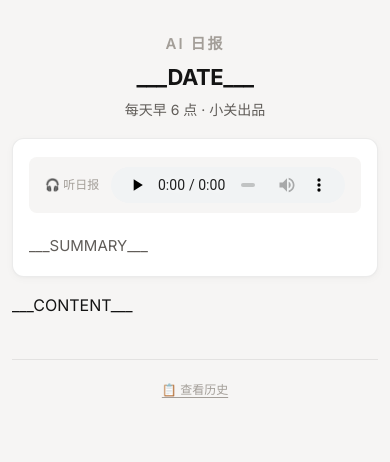
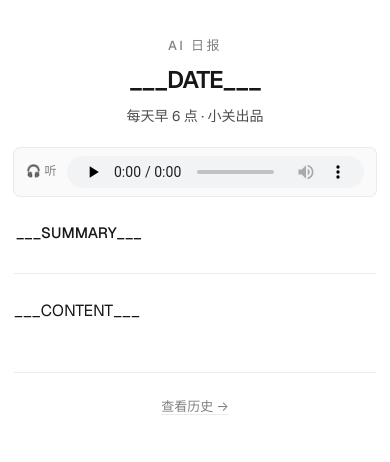
Before and after one commit to guancn/daily-ai, a plain HTML site: page template.html in a window 390 px wide. Drawn offline with nearby package versions, Linux system fonts and the light colour scheme.

Commit message:
💄 Vercel 风格重设计：黑白极简、Geist 字体、shadow-border

```diff
--- a/template.html
+++ b/template.html
@@ -4,114 +4,105 @@
 <meta charset="UTF-8">
 <meta name="viewport" content="width=device-width, initial-scale=1.0">
 <title>AI日报 · ___DATE___</title>
-<link href="https://fonts.googleapis.com/css2?family=Inter:wght@400;500;600;700&display=swap" rel="stylesheet">
+<link href="https://fonts.googleapis.com/css2?family=Geist:wght@400;500;600&family=Geist+Mono:wght@400;500&display=swap" rel="stylesheet">
 <style>
 :root {
-  --warm-bg: #f6f5f4;
-  --white: #ffffff;
-  --text: rgba(0,0,0,.92);
-  --text-secondary: #615d59;
-  --text-muted: #a39e98;
-  --blue: #0075de;
-  --border: rgba(0,0,0,.08);
-  --radius: 12px;
-  --shadow: rgba(0,0,0,.03) 0px 2px 8px, rgba(0,0,0,.02) 0px 1px 3px;
+  --bg: #ffffff;
+  --black: #171717;
+  --gray-600: #4d4d4d;
+  --gray-400: #808080;
+  --gray-100: #ebebeb;
+  --gray-50: #fafafa;
+  --blue: #0072f5;
+  --shadow-border: rgba(0,0,0,.08) 0px 0px 0px 1px;
+  --shadow-card: rgba(0,0,0,.08) 0px 0px 0px 1px, rgba(0,0,0,.04) 0px 2px 2px, #fafafa 0px 0px 0px 1px;
+  --radius: 8px;
 }
 * { margin: 0; padding: 0; box-sizing: border-box; }
 body {
-  font-family: 'Inter', system-ui, -apple-system, sans-serif;
-  background: var(--warm-bg);
-  color: var(--text);
+  font-family: 'Geist', system-ui, -apple-system, sans-serif;
+  background: var(--bg);
+  color: var(--black);
   line-height: 1.6;
   -webkit-font-smoothing: antialiased;
 }
 
-/* 顶栏 */
 .header {
-  max-width: 700px;
+  max-width: 680px;
   margin: 0 auto;
-  padding: 48px 24px 0;
+  padding: 56px 24px 0;
   text-align: center;
 }
 .header h1 {
-  font-size: 15px;
-  font-weight: 600;
-  letter-spacing: 2px;
+  font-size: 13px;
+  font-weight: 500;
+  letter-spacing: 2.5px;
   text-transform: uppercase;
-  color: var(--text-muted);
+  color: var(--gray-400);
 }
 .header .date {
-  font-size: 28px;
-  font-weight: 700;
+  font-size: 32px;
+  font-weight: 600;
+  letter-spacing: -1.28px;
   margin-top: 4px;
-  letter-spacing: -.4px;
+  color: var(--black);
 }
 .header .sub {
   font-size: 14px;
-  color: var(--text-secondary);
-  margin-top: 4px;
+  color: var(--gray-600);
+  margin-top: 6px;
+  font-weight: 400;
 }
 
-/* 核心容器 */
-.container {
-  max-width: 640px;
-  margin: 0 auto;
-  padding: 24px 20px 60px;
-}
+.container { max-width: 620px; margin: 0 auto; padding: 28px 20px 60px; }
 
-/* 卡片 */
-.card {
-  background: var(--white);
-  border-radius: var(--radius);
-  padding: 24px 28px;
-  margin-bottom: 16px;
-  box-shadow: var(--shadow);
-  border: 1px solid var(--border);
-}
-
-/* 今日结论 */
-.summary {
-  font-size: 15px;
-  line-height: 1.7;
-  color: var(--text-secondary);
-}
-.summary strong {
-  color: var(--text);
-  font-weight: 600;
-}
-
-/* 音频播放器 — 紧凑、不抢眼 */
+/* 音频播放器 — 极简 */
 .audio-wrap {
   display: flex;
   align-items: center;
-  gap: 12px;
-  padding: 10px 16px;
-  background: var(--warm-bg);
-  border-radius: 8px;
-  font-size: 13px;
-  color: var(--text-secondary);
-  margin-bottom: 20px;
+  gap: 10px;
+  margin-bottom: 24px;
+  padding: 8px 12px;
+  background: var(--gray-50);
+  border-radius: 6px;
+  box-shadow: var(--shadow-border);
+}
+.audio-wrap .label {
+  font-size: 12px;
+  font-weight: 500;
+  color: var(--gray-400);
+  white-space: nowrap;
+  letter-spacing: .3px;
+  text-transform: uppercase;
 }
 .audio-wrap audio {
   flex: 1;
   min-width: 0;
-  height: 36px;
-  border-radius: 6px;
+  height: 32px;
+  border-radius: 4px;
 }
-.audio-wrap .label {
-  white-space: nowrap;
-  font-size: 12px;
-  color: var(--text-muted);
+
+/* 今日焦点 — 一句话 */
+.focus {
+  font-size: 15px;
+  line-height: 1.7;
+  color: var(--gray-600);
+  margin-bottom: 28px;
+  padding: 0 2px;
 }
+.focus strong { color: var(--black); font-weight: 500; }
+
+/* 分割线 */
+.divider { border: none; border-top: 1px solid var(--gray-100); margin: 24px 0; }
 
 /* 章节标题 */
 .section-title {
-  font-size: 17px;
-  font-weight: 600;
-  color: var(--text);
-  margin: 28px 0 12px;
-  padding: 0 4px;
-  letter-spacing: -.2px;
+  font-size: 13px;
+  font-weight: 500;
+  letter-spacing: .3px;
+  text-transform: uppercase;
+  color: var(--gray-400);
+  margin-bottom: 16px;
 }
 
 /* TOP 10 列表 */
@@ -120,112 +111,101 @@ body {
   display: flex;
   gap: 14px;
   padding: 14px 0;
-  border-bottom: 1px solid var(--border);
+  border-bottom: 1px solid var(--gray-100);
 }
 .item:last-child { border-bottom: none; }
 .item .rank {
-  font-size: 14px;
-  font-weight: 600;
-  color: var(--text-muted);
-  min-width: 24px;
+  font-size: 13px;
+  font-weight: 500;
+  color: var(--gray-400);
+  min-width: 22px;
   text-align: right;
   line-height: 1.5;
 }
 .item .body { flex: 1; min-width: 0; }
 .item .name {
   font-size: 15px;
-  font-weight: 600;
-  color: var(--text);
-  line-height: 1.4;
+  font-weight: 500;
+  color: var(--black);
+  letter-spacing: -.3px;
 }
 .item .desc {
   font-size: 14px;
-  color: var(--text-secondary);
-  margin-top: 2px;
+  color: var(--gray-600);
+  margin-top: 1px;
   line-height: 1.5;
 }
 .item .opp {
   font-size: 13px;
   color: var(--blue);
-  margin-top: 4px;
+  margin-top: 3px;
   font-weight: 500;
 }
 
 /* 市场脉搏 */
-.pulse-wrap {
+.pulse-tags {
   display: flex;
   flex-wrap: wrap;
   gap: 6px;
   margin-bottom: 10px;
 }
 .pulse-tag {
-  display: inline-block;
   font-size: 12px;
   padding: 2px 10px;
   border-radius: 999px;
   font-weight: 500;
-  background: #f0eeed;
-  color: var(--text-secondary);
+  background: var(--gray-50);
+  color: var(--gray-600);
+  box-shadow: var(--shadow-border);
 }
-.pulse-text {
+.pulse-body {
   font-size: 14px;
-  color: var(--text-secondary);
+  color: var(--gray-600);
   line-height: 1.7;
 }
 
 /* 深度延伸 */
 .deep-item {
   padding: 14px 0;
-  border-bottom: 1px solid var(--border);
+  border-bottom: 1px solid var(--gray-100);
 }
 .deep-item:last-child { border-bottom: none; }
 .deep-item h3 {
   font-size: 14px;
-  font-weight: 600;
-  color: var(--text);
-  margin-bottom: 4px;
+  font-weight: 500;
+  color: var(--black);
+  margin-bottom: 3px;
 }
 .deep-item p, .deep-item li {
   font-size: 14px;
-  color: var(--text-secondary);
+  color: var(--gray-600);
   line-height: 1.7;
 }
 .deep-item ul { padding-left: 18px; }
-.deep-item li { margin: 3px 0; }
-.deep-item .tag {
-  display: inline-block;
-  font-size: 11px;
-  padding: 1px 7px;
-  border-radius: 4px;
-  background: #f0eeed;
-  color: var(--text-secondary);
-  margin-right: 3px;
-  font-weight: 500;
-}
+.deep-item li { margin: 2px 0; }
 
 /* 页脚 */
 .footer {
-  margin-top: 40px;
-  padding: 20px 0;
+  margin-top: 48px;
+  padding: 20px 0 0;
   text-align: center;
-  font-size: 12px;
-  color: var(--text-muted);
-  border-top: 1px solid var(--border);
+  border-top: 1px solid var(--gray-100);
 }
 .footer a {
-  color: var(--text-muted);
+  font-size: 13px;
+  color: var(--gray-400);
   text-decoration: underline;
   text-underline-offset: 3px;
+  text-decoration-color: var(--gray-100);
 }
+.footer a:hover { color: var(--black); }
 
 @media (max-width: 480px) {
-  .header { padding-top: 32px; }
-  .header .date { font-size: 22px; }
-  .card { padding: 18px 16px; }
-  .audio-wrap { flex-wrap: wrap; }
-  .container { padding: 16px 12px 40px; }
+  .header { padding-top: 36px; }
+  .header .date { font-size: 24px; letter-spacing: -.8px; }
+  .container { padding: 20px 14px 40px; }
   .item { gap: 10px; }
-  .item .rank { min-width: 20px; font-size: 13px; }
+  .item .rank { min-width: 18px; font-size: 12px; }
 }
 </style>
 </head>
@@ -239,20 +219,21 @@ body {
 
 <div class="container">
 
-<div class="card">
-  <div class="audio-wrap">
-    <span class="label">🎧 听日报</span>
-    <audio controls preload="none">
-      <source src="___DATE___.mp3" type="audio/mpeg">
-    </audio>
-  </div>
-  <div class="summary">___SUMMARY___</div>
+<div class="audio-wrap">
+  <span class="label">🎧 听</span>
+  <audio controls preload="none">
+    <source src="___DATE___.mp3" type="audio/mpeg">
+  </audio>
 </div>
+
+<div class="focus"><strong>___SUMMARY___</strong></div>
+
+<hr class="divider">
 
 ___CONTENT___
 
 <div class="footer">
-  <a href="https://daily.guancn.me">📋 查看历史</a>
+  <a href="https://daily.guancn.me">查看历史 →</a>
 </div>
 
 </div>
```
